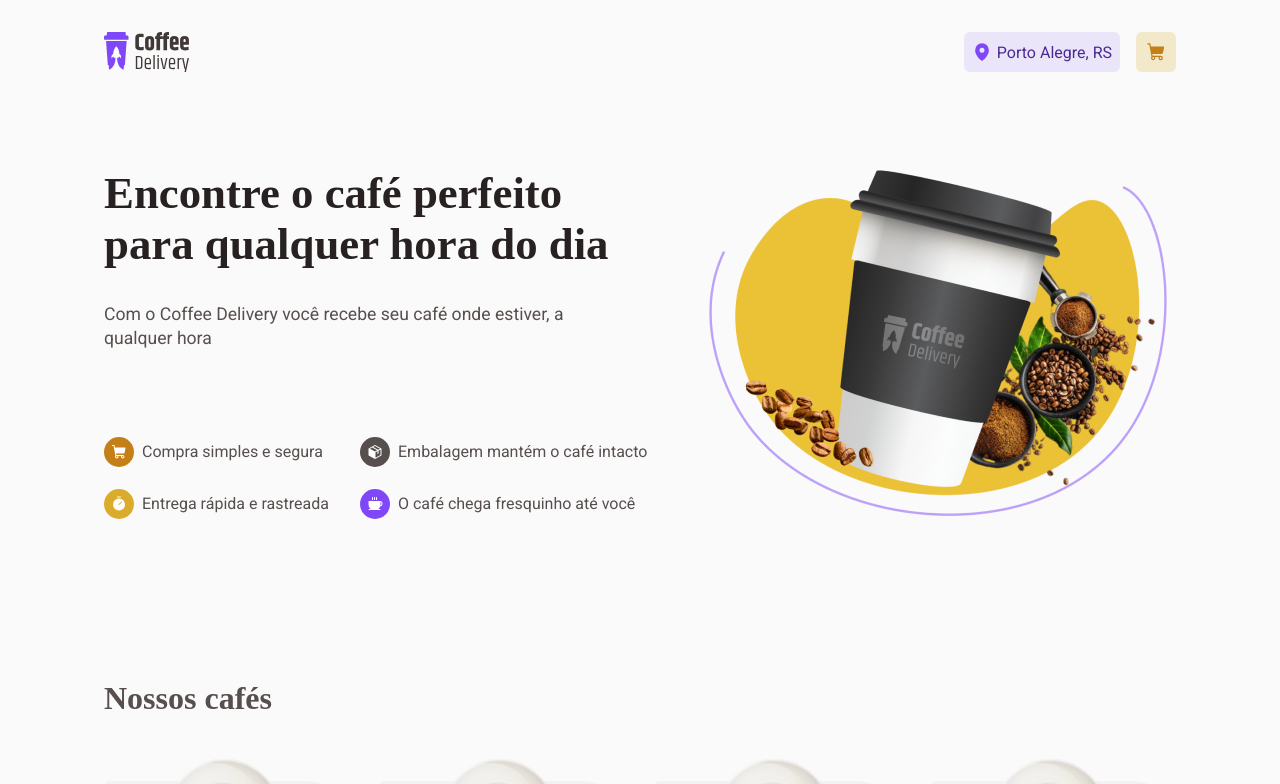
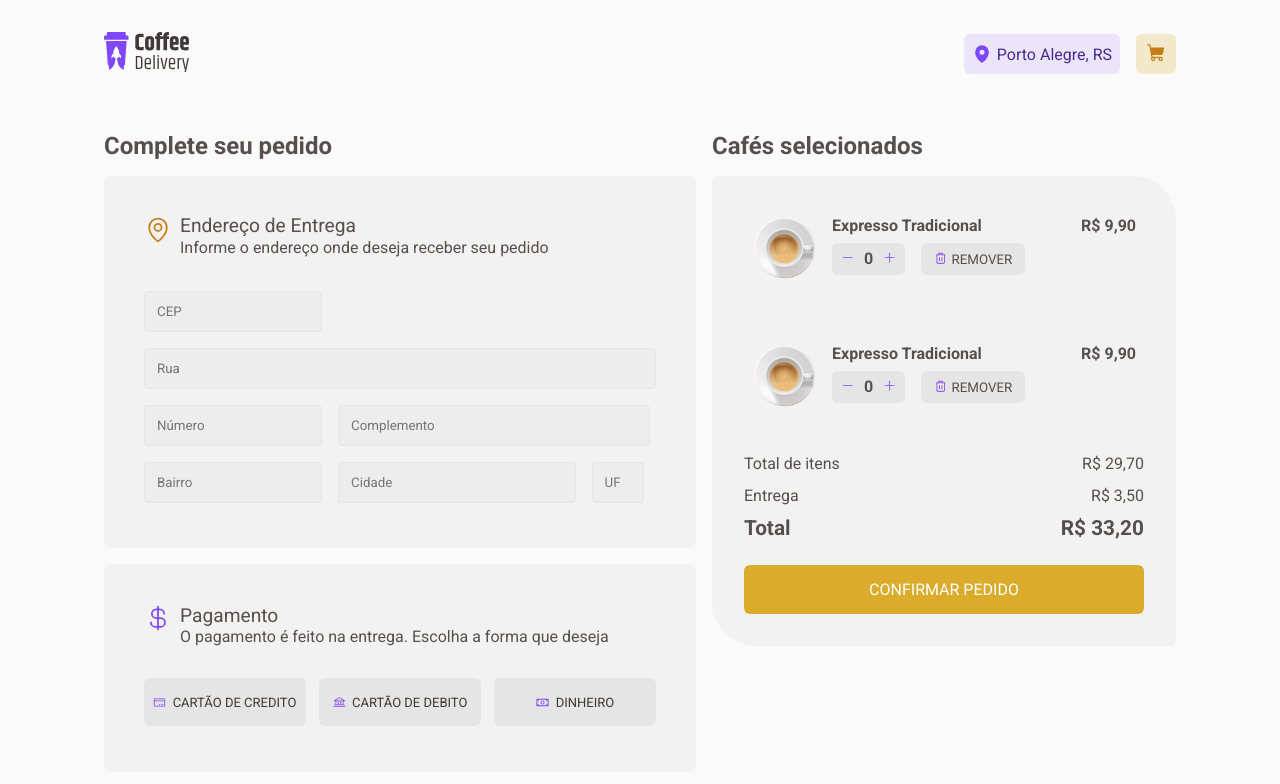
Before and after one commit to joaopfrancaf/coffe-delivey, a React (Vite) app: page /checkout in a window 1280 px wide. Shown: the top 784 px of the page. Built offline with nearby package versions, Linux system fonts and the light colour scheme; a web font is replaced by a local one.

Commit message:
react-router-domdone

```diff
--- a/package.json
+++ b/package.json
@@ -13,7 +13,8 @@
     "@phosphor-icons/react": "^2.0.9",
     "@stitches/react": "^1.2.8",
     "react": "^18.2.0",
-    "react-dom": "^18.2.0"
+    "react-dom": "^18.2.0",
+    "react-router-dom": "^6.11.1"
   },
   "devDependencies": {
     "@types/react": "^18.0.28",
--- a/src/App.tsx
+++ b/src/App.tsx
@@ -1,3 +1,4 @@
+import RoutesApp from "./Routes";
 import Header from "./components/Header";
 import Homehero from "./pages/Homehero";
 
@@ -7,7 +8,7 @@
   return (
     <>
       <Header />
-      <Homehero />
+      <RoutesApp />
     </>
   )
 }
--- /dev/null
+++ b/src/Routes.tsx
@@ -0,0 +1,12 @@
+import { Route, Routes } from "react-router-dom";
+import Homehero from "./pages/Homehero";
+import Checkout from "./pages/Checkout";
+
+export default function RoutesApp() {
+    return (
+        <Routes>
+            <Route path="/" element={<Homehero />} />
+            <Route path="checkout" element={<Checkout />} />
+        </Routes>
+    )
+}
--- a/src/components/Header/index.tsx
+++ b/src/components/Header/index.tsx
@@ -2,15 +2,16 @@
 
 import Logo from '../../assets/Logo.svg'
 import { ShoppingCart, MapPin } from "@phosphor-icons/react";
+import { Link } from "react-router-dom";
 
 export default function Header() {
     return (
         <HeaderDiv>
-            <img src={Logo} alt="logo" />
+            <Link to='/'><img src={Logo} alt="logo" /></Link>
 
             <DivStyledNav>
                 <DivLocal><MapPin weight="fill" color="#8047F8" size={20} /> Porto Alegre, RS</DivLocal>
-                <DivCashOut><ShoppingCart weight="fill" color="#C47F17" size={20} /></DivCashOut>
+                <DivCashOut><Link to='checkout'><ShoppingCart weight="fill" color="#C47F17" size={20} /></Link></DivCashOut>
             </DivStyledNav>
         </HeaderDiv>
     )
--- a/src/components/Header/styles.ts
+++ b/src/components/Header/styles.ts
@@ -32,11 +32,13 @@
     gap: 5
 })
 
-export const DivCashOut = styled('div', {
+export const DivCashOut = styled('button', {
     backgroundColor: '$--brand---yellow--light',
     padding: 10,
     borderRadius: 6,
     height: '2.5rem',
+    borderStyle: 'none',
+    cursor: 'pointer',
 
     display: 'flex',
     alignItems: 'center',
--- a/src/main.tsx
+++ b/src/main.tsx
@@ -2,10 +2,13 @@
 import ReactDOM from 'react-dom/client'
 import App from './App.tsx'
 import { globaStyles } from './styles/global.ts'
+import { BrowserRouter } from 'react-router-dom'
 
 globaStyles()
 ReactDOM.createRoot(document.getElementById('root') as HTMLElement).render(
   <React.StrictMode>
-    <App />
+    <BrowserRouter>
+      <App />
+    </BrowserRouter>
   </React.StrictMode>,
 )
```
Also changed, not shown: 1 other file (tests, documents, lock files or other folders).
